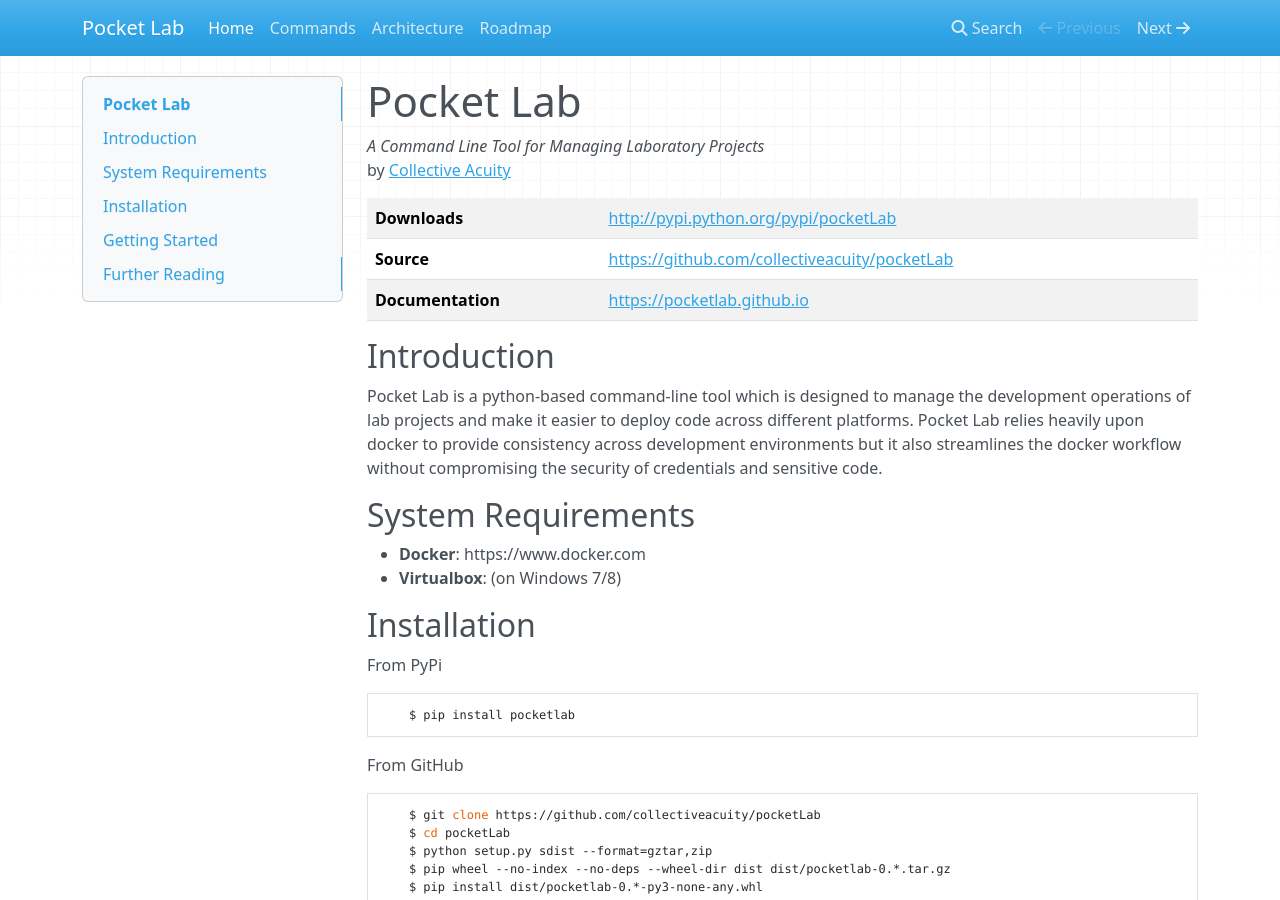
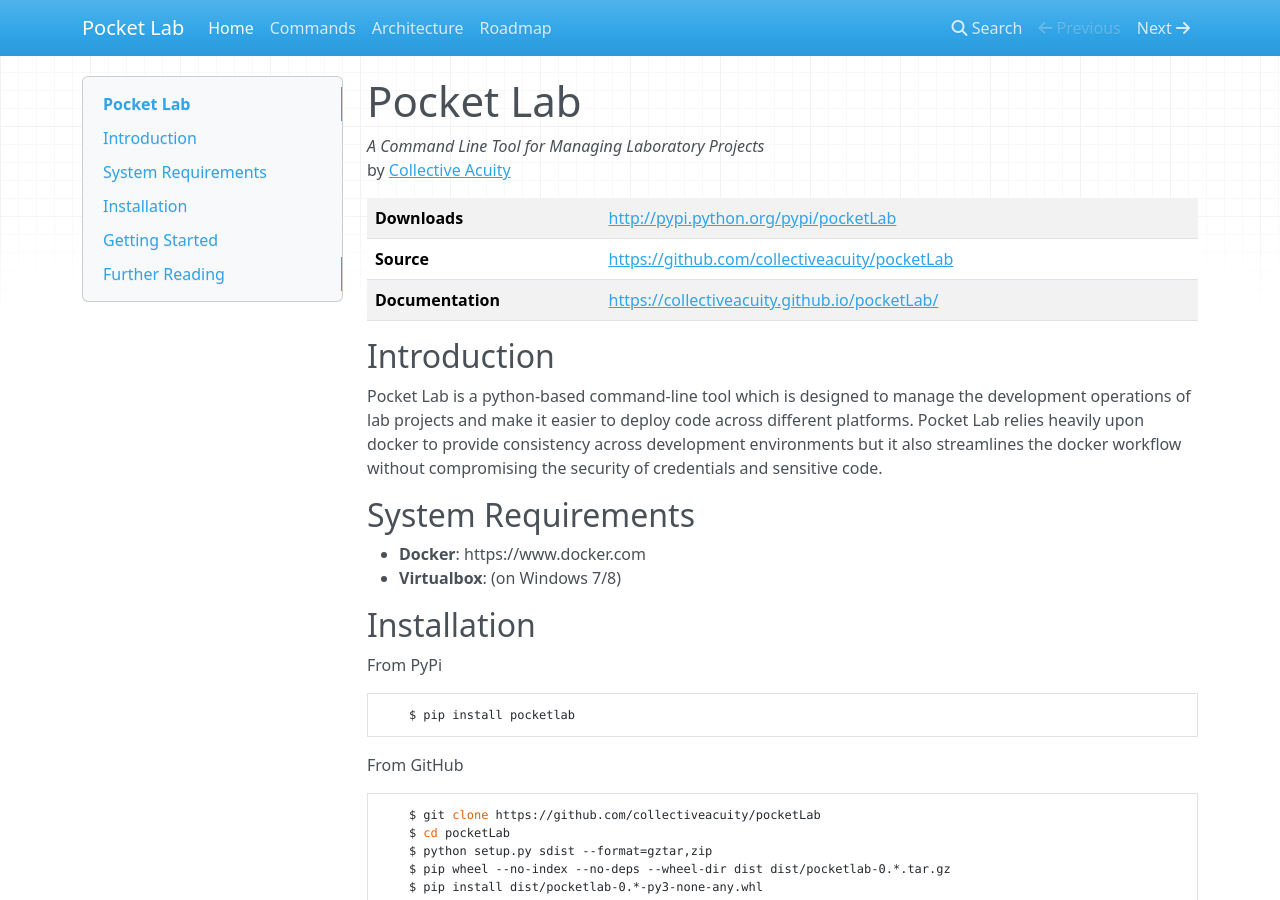
Before and after one commit to collectiveacuity/pocketLab, an MkDocs documentation site: the page built from docs/index.md, in a window 1280 px wide and 900 px high. Built offline with MkDocs 1.6.1, drawn with Linux system fonts in a browser that asks for light colours; nearby versions of some CDN libraries; old or Windows-style settings are respelled for this version of MkDocs; some of the changed lines change nothing that is shown.

Commit message:
tweaks to documentation;

```diff
--- a/docs/index.md
+++ b/docs/index.md
@@ -14,7 +14,7 @@
     </tr>
     <tr>
       <td><b>Documentation</b></td>
-      <td><a href="https://pocketlab.github.io">https://pocketlab.github.io</a></td>
+      <td><a href="https://pocketlab.github.io">https://collectiveacuity.github.io/pocketLab/</a></td>
     </tr>
   </tbody>
 </table>
```
Also changed, not shown: README.rst.
